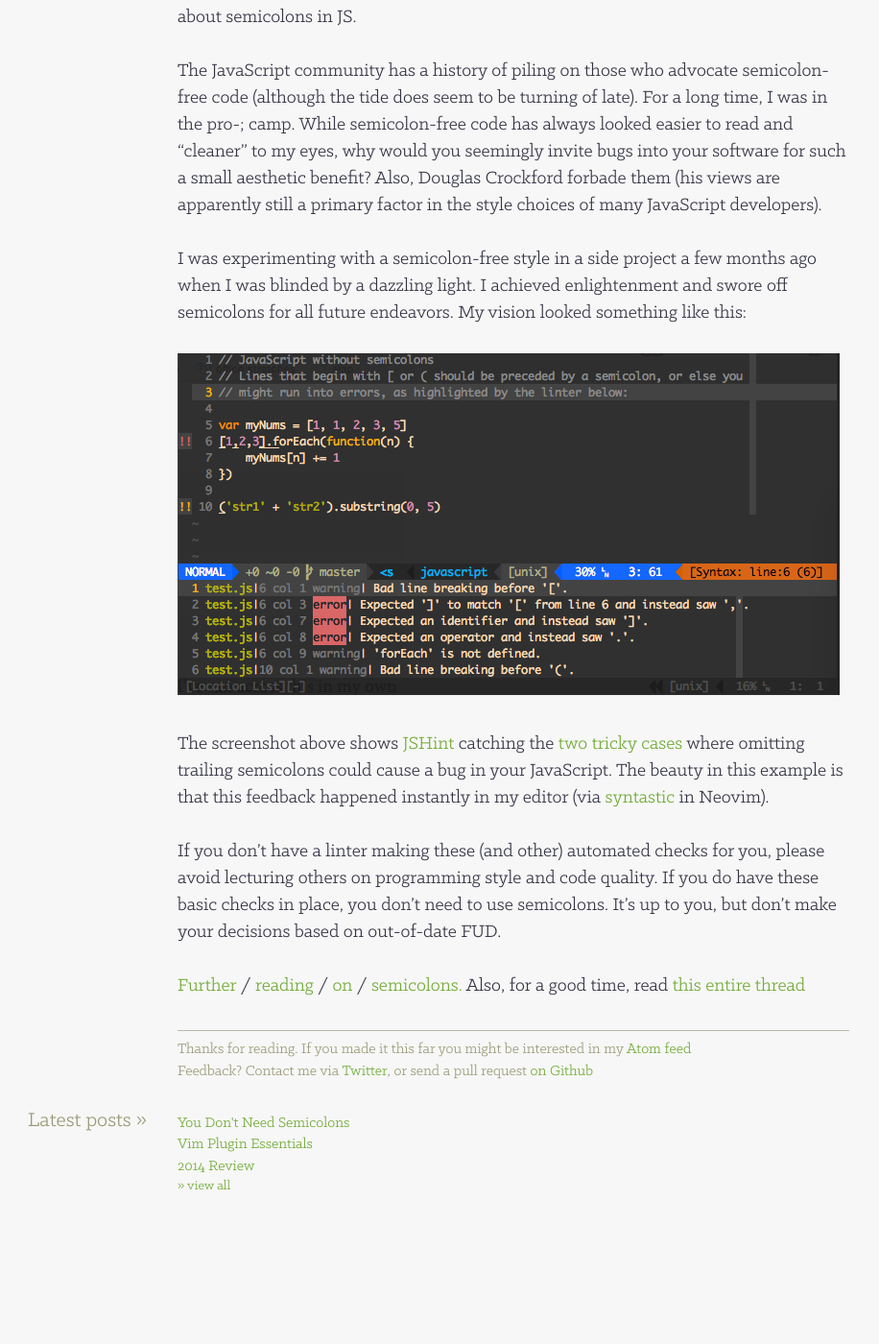
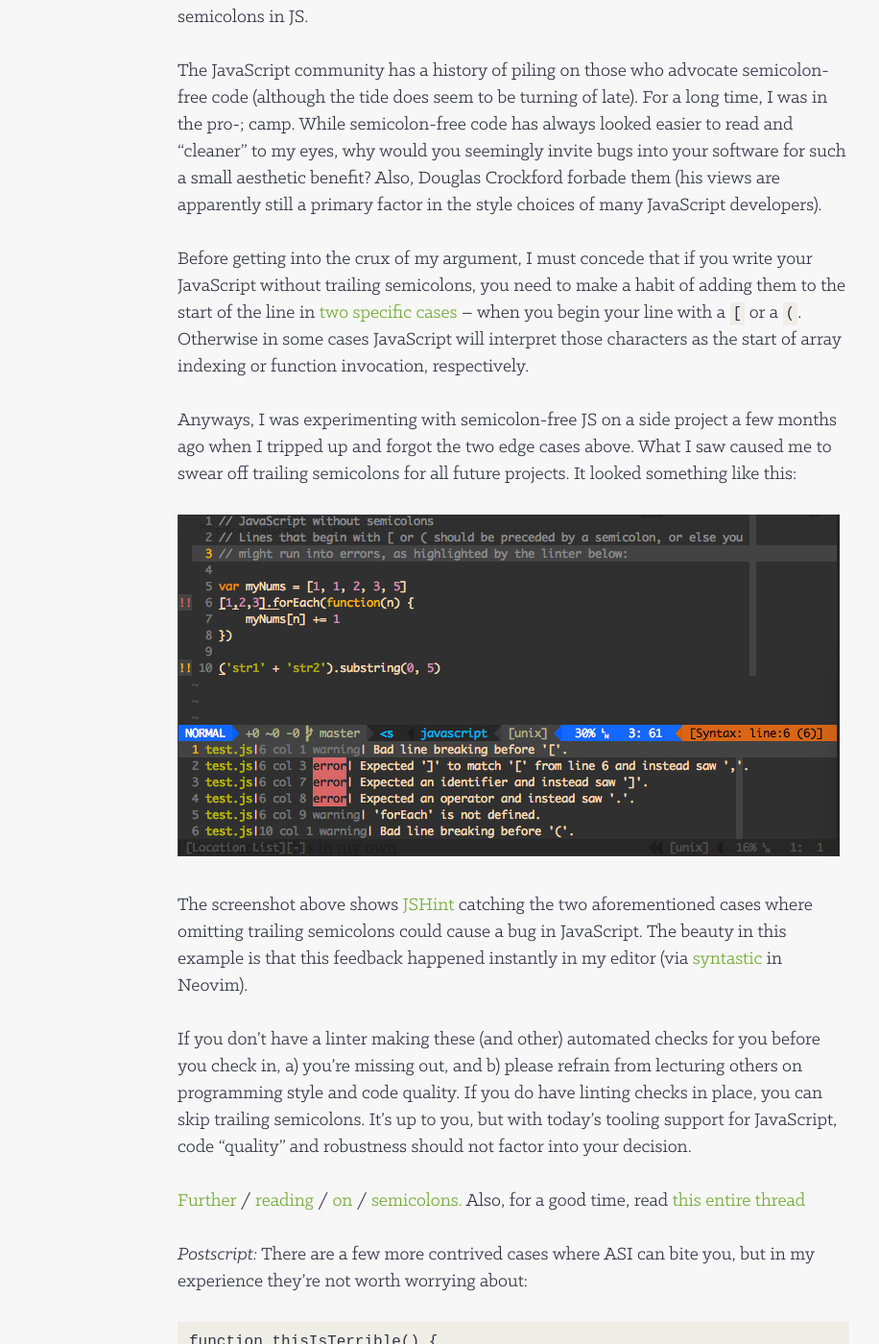
Before and after one commit to af/af.github.com, a Jekyll site: the page built from _posts/2015-05-12-you-dont-need-semicolons.md, in a window 1280 px wide and 1400 px high, scrolled down 333 px. Shown: the whole window at 96% size, without its empty margins (71-987 px from the left). Built offline with Jekyll 4.4.1, drawn with Linux system fonts in a browser that asks for light colours; Markdown is read by kramdown in place of the engine named in the settings; before the commit the page ends 1626 px from its top, so only the background shows below that; some of the changed text lies outside the part shown.

Commit message:
Amend latest post.

````diff
--- a/_posts/2015-05-12-you-dont-need-semicolons.md
+++ b/_posts/2015-05-12-you-dont-need-semicolons.md
@@ -1,12 +1,12 @@
 ---
-title: You Don't Need Semicolons
+title: You Don't Need Trailing Semicolons
 published: true
 layout: post
 ---
 
 I was discussing semicolons with a coworker recently, when I (rather inelegantly) made
 a case for omitting semicolons from a new JavaScript project. I'm rephrasing it here
-because I don't often see this perspective in the (endless, annoying) public debate
+because I don't often see this perspective in the endless public debate
 about semicolons in JS.
 
 The JavaScript community has a history of piling on those who advocate
@@ -17,25 +17,50 @@ software for such a small aesthetic benefit? Also, Douglas Crockford forbade the
 (his views are apparently still a primary factor in the style choices of many
 JavaScript developers).
 
-I was experimenting with a semicolon-free style in a side project a few months ago
-when I was blinded by a dazzling light. I achieved enlightenment and swore off
-semicolons for all future endeavors. My vision looked something like this:
+Before getting into the crux of my argument, I must concede that if you write your
+JavaScript without trailing semicolons, you need to make a habit of adding them to
+the start of the line in
+[two specific cases](https://gist.github.com/ryanflorence/61935031ff729f072d9b)
+– when you begin your line with a `[` or a `(`. Otherwise in some cases JavaScript
+will interpret those characters as the start of array indexing or function invocation,
+respectively.
+
+Anyways, I was experimenting with semicolon-free JS on a side project a few
+months ago when I tripped up and forgot the two edge cases above. What I saw
+caused me to swear off trailing semicolons for all future projects. It looked
+something like this:
 
 ![Semicolon enlightenment](/img/posts/semicolon_enlightenment.png)
 
-The screenshot above shows [JSHint](http://jshint.com/docs/) catching the [two tricky
-cases](https://gist.github.com/ryanflorence/61935031ff729f072d9b) where
-omitting trailing semicolons could cause a bug in your JavaScript.
-The beauty in this example is that this feedback happened instantly in my editor
-(via [syntastic](https://github.com/scrooloose/syntastic) in Neovim).
+The screenshot above shows [JSHint](http://jshint.com/docs/) catching the two
+aforementioned cases where omitting trailing semicolons could cause a bug in
+JavaScript. The beauty in this example is that this feedback happened
+instantly in my editor (via [syntastic](https://github.com/scrooloose/syntastic)
+in Neovim).
 
-If you don't have a linter making these (and other) automated checks for you,
-please avoid lecturing others on programming style and code quality.
-If you do have these basic checks in place, you don't need to use semicolons.
-It's up to you, but don't make your decisions based on out-of-date FUD.
+If you don't have a linter making these (and other) automated checks for you
+before you check in, a) you're missing out, and b)
+please refrain from lecturing others on programming style and code quality.
+If you do have linting checks in place, you can skip trailing semicolons.
+It's up to you, but with today's tooling support for JavaScript, code "quality"
+and robustness should not factor into your decision.
 
 [Further](http://inimino.org/~inimino/blog/javascript_semicolons) /
 [reading](http://mislav.uniqpath.com/2010/05/semicolons/) /
 [on](http://blog.izs.me/post/2353458699/an-open-letter-to-javascript-leaders-regarding) /
 [semicolons.](https://medium.com/@goatslacker/no-you-dont-need-semicolons-148d936b9cf2)
 Also, for a good time, read [this entire thread](https://github.com/twbs/bootstrap/issues/3057)
+
+*Postscript:* There are a few more contrived cases where ASI can bite you, but in my
+experience they're not worth worrying about:
+
+```js
+function thisIsTerrible() {
+    return              // ASI would strike here; returns `undefined`
+    {
+        foo: 'bar'
+    }
+}
+```
+
+Seriously, who writes code like this? Oh yeah, and JSHint will catch this too.
````
